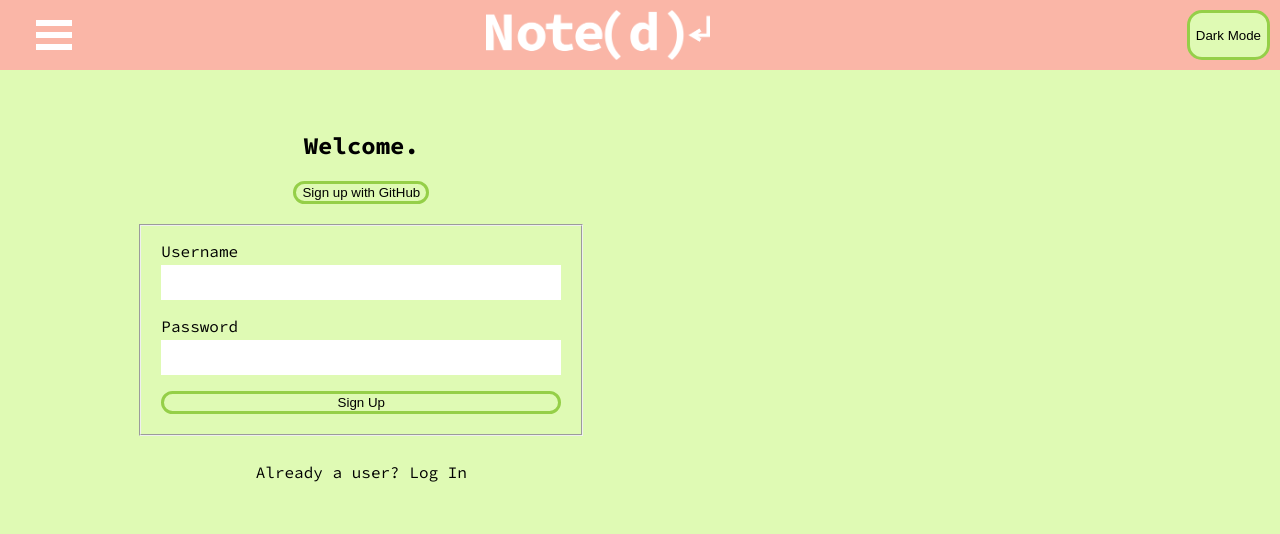
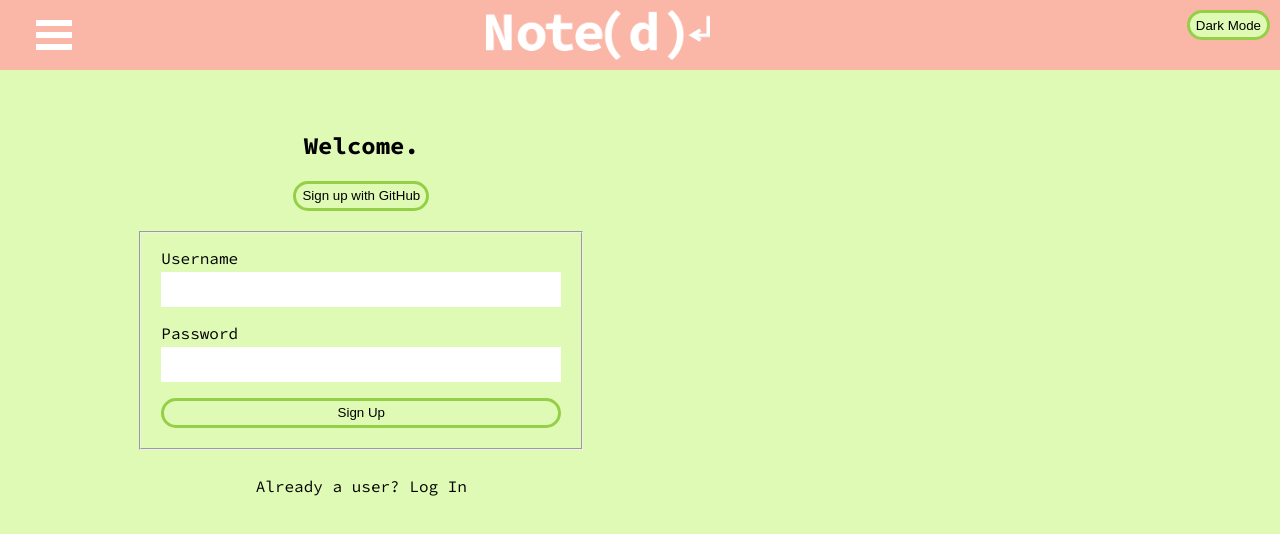
Before and after one commit to Alchemy-Notes/FRONTEND, a React app: page /register in a window 1280 px wide. Shown: the top 534 px of the page. Built offline with nearby package versions, Linux system fonts and the light colour scheme.

Commit message:
Fixed merge problems

```diff
--- a/src/App.css
+++ b/src/App.css
@@ -21,6 +21,8 @@ main {
   background-color: #dffab4;
   border: #95cf48 solid 3px;
   border-radius: 15px;
+  height: 30px;
+  /* Height needs to be removed and the dark mode button fixed before launch */
 }
 
 .lightHeader {
@@ -29,7 +31,7 @@ main {
   height: 50px;
   display: flex;
   justify-content: space-between;
-  /* flex-direction: row-reverse; */
+  /* align-items: center; */
   background-color: #fab6a7;
 }
 
--- a/src/components/Header/Header.jsx
+++ b/src/components/Header/Header.jsx
@@ -20,6 +20,7 @@ function Header() {
         <Button
           buttonText={theme ? 'Light Mode' : 'Dark Mode'}
           handleClick={toggleMode}
+          className={styles.modeButton}
         />
       </header>
     </>
```
